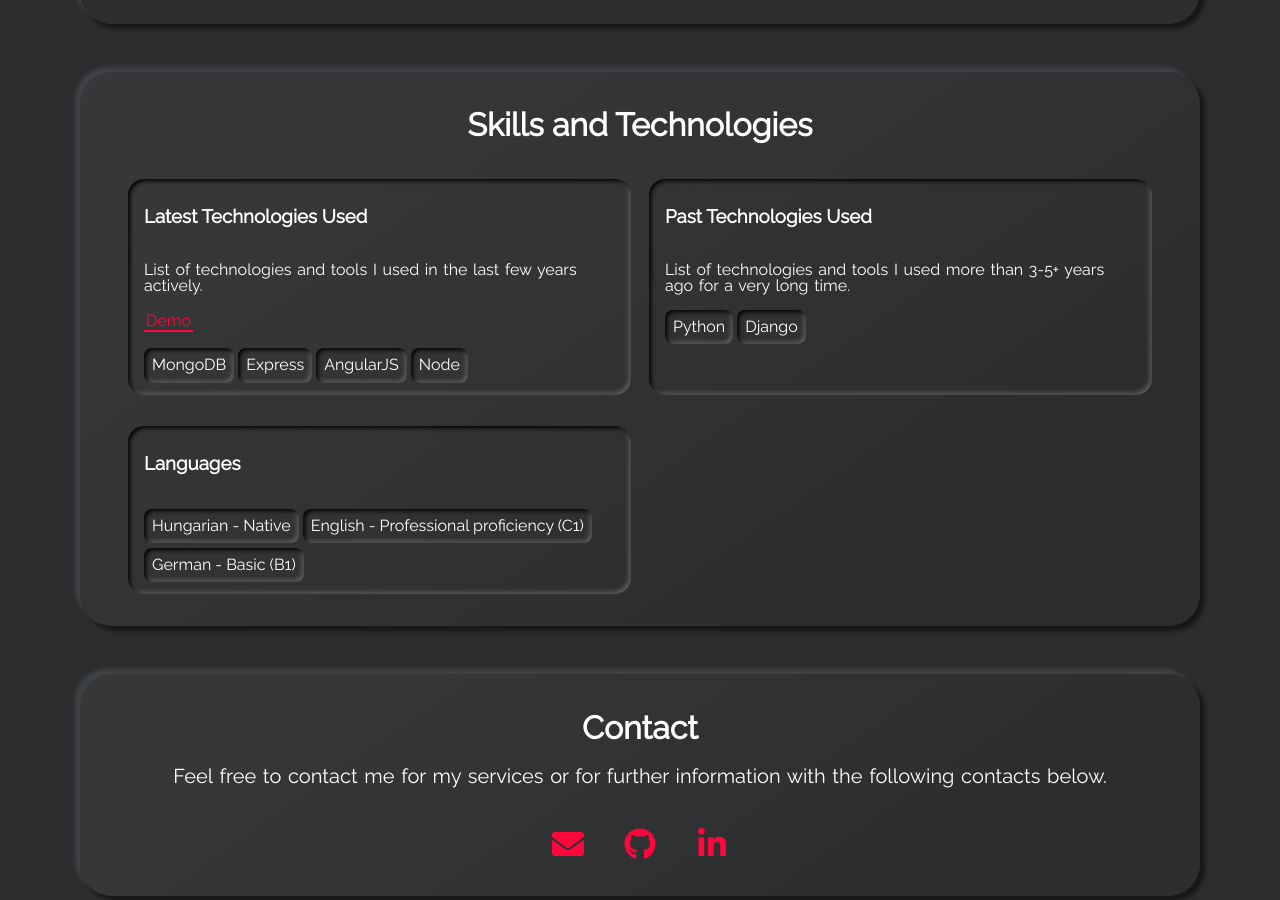
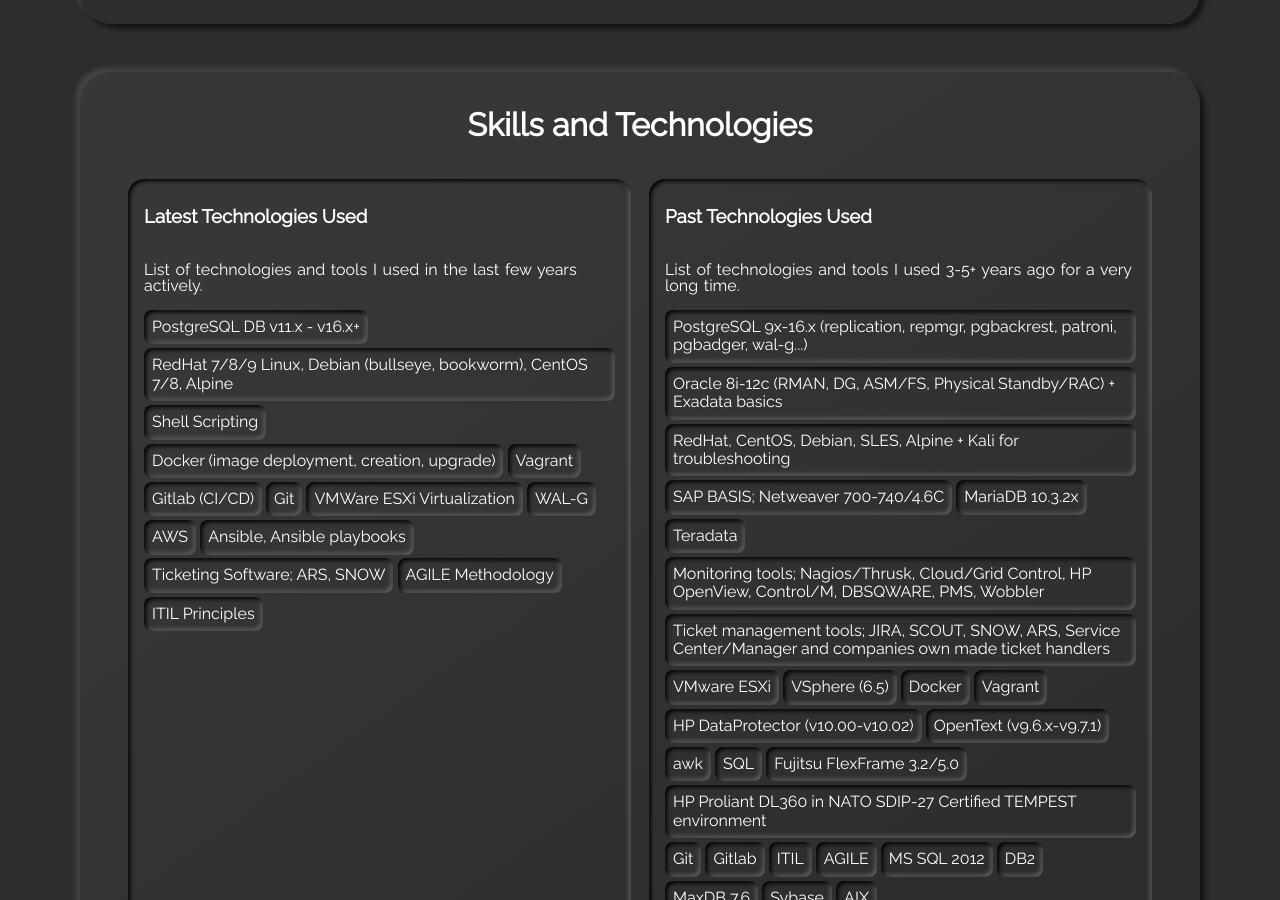
Before and after one commit to dranti/dranti.github.io, a Jekyll site: the page built from index.html, in a window 1280 px wide and 900 px high, scrolled down 4364 px. Built offline with Jekyll 4.4.1, drawn with Linux system fonts in a browser that asks for light colours.

Commit message:
Update projects.yml

```diff
--- a/_data/projects.yml
+++ b/_data/projects.yml
@@ -15,19 +15,54 @@
 
 - name: Latest Technologies Used
   descr: "List of technologies and tools I used in the last few years actively."
-  demo: https://example.com/
+# demo: https://example.com/
   tags:
-    - tag: MongoDB
-    - tag: Express
-    - tag: AngularJS
-    - tag: Node
+    - tag: PostgreSQL DB v11.x - v16.x+
+    - tag: RedHat 7/8/9 Linux, Debian (bullseye, bookworm), CentOS 7/8, Alpine
+    - tag: Shell Scripting
+    - tag: Docker (image deployment, creation, upgrade)
+    - tag: Vagrant
+    - tag: Gitlab (CI/CD)
+    - tag: Git
+    - tag: VMWare ESXi Virtualization
+    - tag: WAL-G
+    - tag: AWS
+    - tag: Ansible, Ansible playbooks
+    - tag: Ticketing Software; ARS, SNOW
+    - tag: AGILE Methodology
+    - tag: ITIL Principles
 
 - name: Past Technologies Used
-  descr: "List of technologies and tools I used more than 3-5+ years ago for a very long time."
+  descr: "List of technologies and tools I used 3-5+ years ago for a very long time."
 # demo: https://example.com/
   tags:
-    - tag: Python
-    - tag: Django
+    - tag: PostgreSQL 9x-16.x (replication, repmgr, pgbackrest, patroni, pgbadger, wal-g...)
+    - tag: Oracle 8i-12c (RMAN, DG, ASM/FS, Physical Standby/RAC) + Exadata basics
+    - tag: RedHat, CentOS, Debian, SLES, Alpine + Kali for troubleshooting
+    - tag: SAP BASIS; Netweaver 700-740/4.6C
+    - tag: MariaDB 10.3.2x
+    - tag: Teradata
+    - tag: Monitoring tools; Nagios/Thrusk, Cloud/Grid Control, HP OpenView, Control/M, DBSQWARE, PMS, Wobbler
+    - tag: Ticket management tools; JIRA, SCOUT, SNOW, ARS, Service Center/Manager and companies own made ticket handlers
+    - tag: VMware ESXi
+    - tag: VSphere (6.5)
+    - tag: Docker
+    - tag: Vagrant
+    - tag: HP DataProtector (v10.00-v10.02)
+    - tag: OpenText (v9.6.x-v9.7.1)
+    - tag: awk
+    - tag: SQL
+    - tag: Fujitsu FlexFrame 3.2/5.0
+    - tag: HP Proliant DL360 in NATO SDIP-27 Certified TEMPEST environment
+    - tag: Git
+    - tag: Gitlab
+    - tag: ITIL
+    - tag: AGILE
+    - tag: MS SQL 2012
+    - tag: DB2
+    - tag: MaxDB 7.6
+    - tag: Sybase
+    - tag: AIX
 
 - name: Languages
 # descr: ""
```
